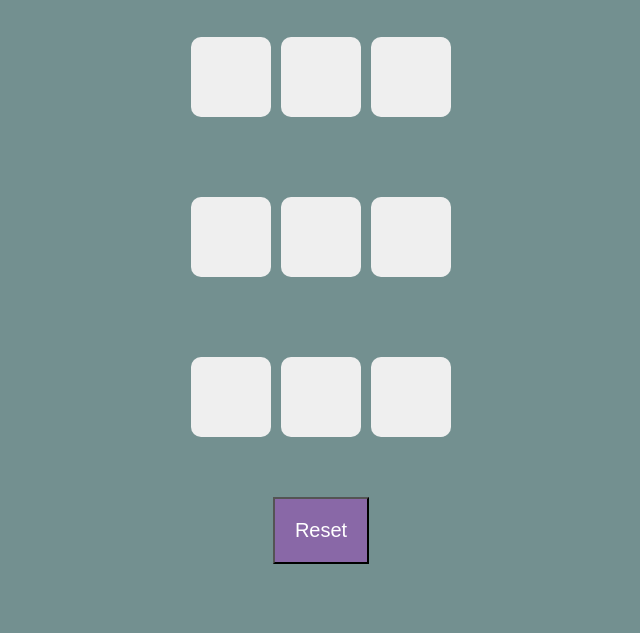
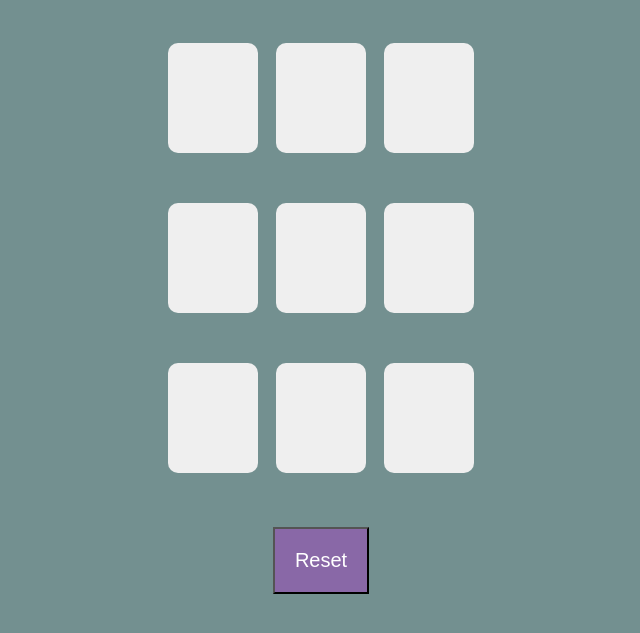
Before and after one commit to NitinJ3/tic-tac-toe, a plain HTML site: page index.html in a window 1280 px wide. Shown: the part 89-722 px from the top of the page, without its empty margins (319-959 px from the left). Drawn offline with Linux system fonts and the light colour scheme.

Commit message:
My first commit ever

```diff
--- a/index.css
+++ b/index.css
@@ -28,9 +28,10 @@ h1{
     align-items: center;
      padding: 40px;
      font-size: 50px;
-     height: 70px;
-     width: 30px;
-     margin: 5px;
+     height: 110px;
+     width: 90px;
+     margin: 9px;
+     margin-top: 50px;
      color: rgb(202, 65, 65);
      /* border: solid 1px black; */
      border-radius: 10px;
@@ -38,7 +39,7 @@ h1{
 }
  #reset{
     padding:20px;
-    margin-top: 20px;
+    margin-top: 50px;
     background-color: rgba(185, 18, 218, 0.313);
     font-size: 20px;
     color: white;
```
